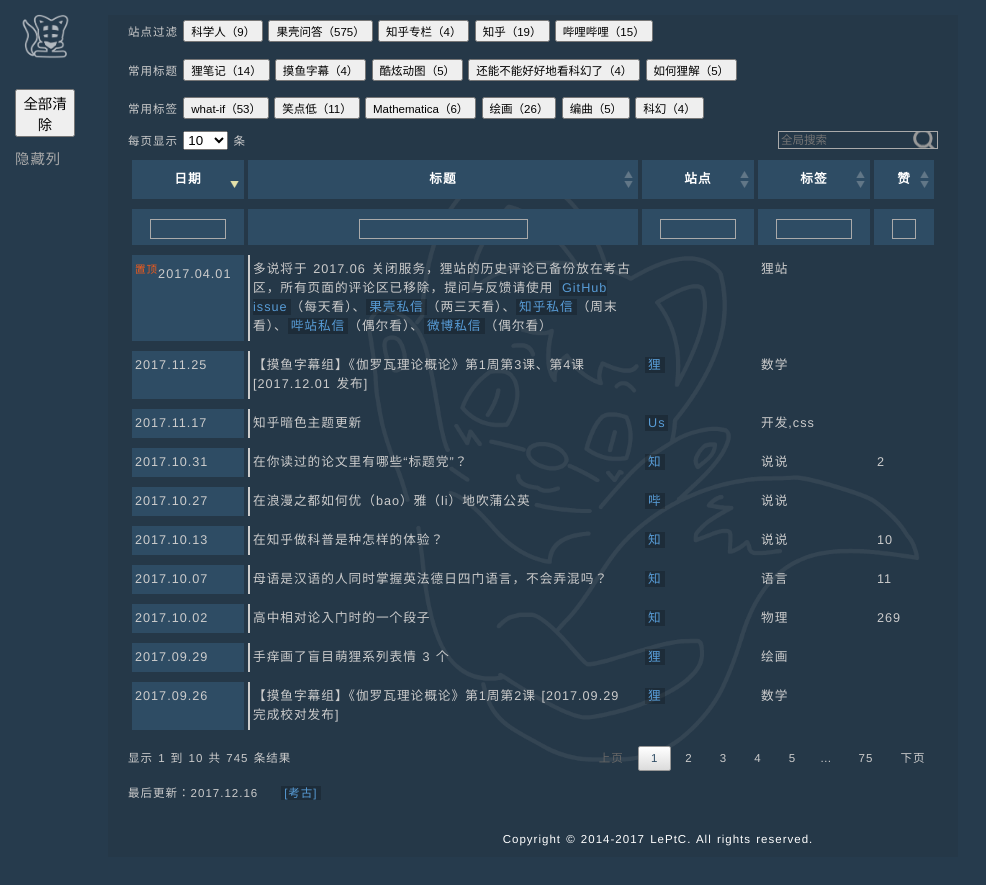
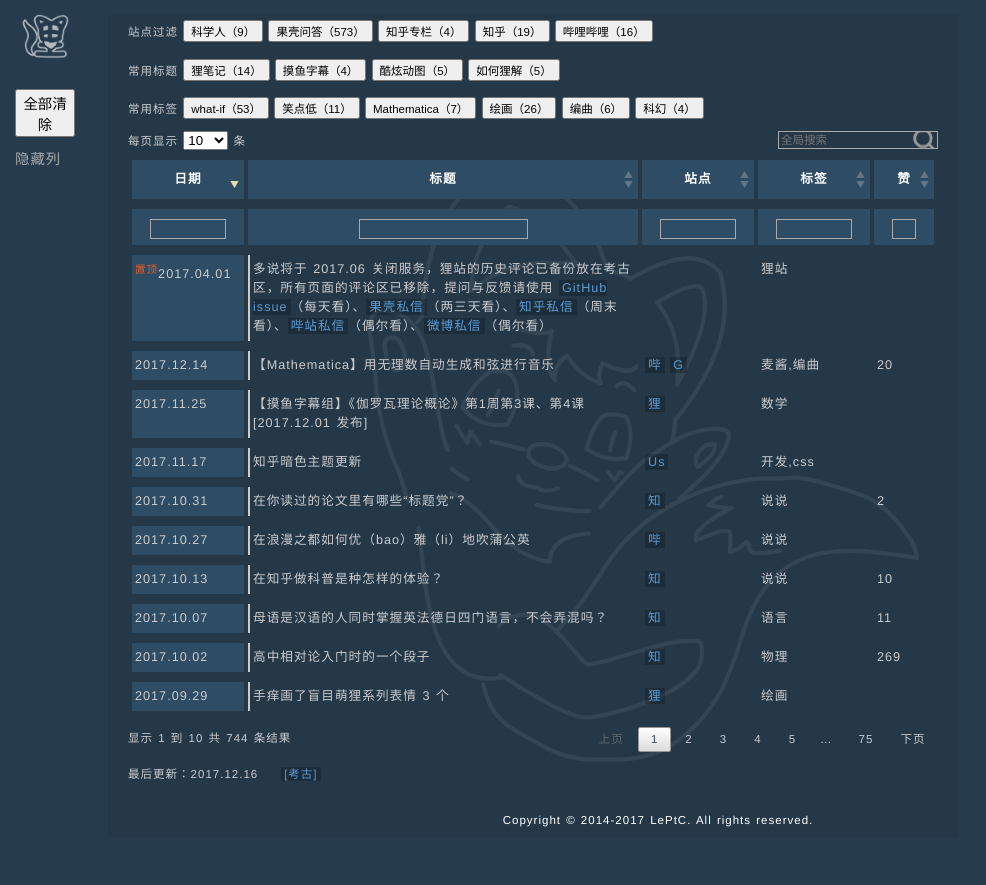
Before and after one commit to LePtC/LePtC.github.io, a Jekyll site: the page built from index.html, in a window 1280 px wide. Shown: the top 885 px of the page, without its empty margins (0-986 px from the left). Built offline with Jekyll 4.4.1, drawn with Linux system fonts in a browser that asks for light colours; Markdown is read by kramdown in place of the engine named in the settings; comment, search, counter and statistics services are not loaded.

Commit message:
add AlphaChord

```diff
--- a/index.html
+++ b/index.html
@@ -146,26 +146,26 @@
 
 <p>站点过滤
 <button type="button" onclick="inject('标签','科学人')">科学人（9）</button>
-<button type="button" onclick="inject('站点','壳问')">果壳问答（575）</button>
+<button type="button" onclick="inject('站点','壳问')">果壳问答（573）</button>
 <button type="button" onclick="inject('站点','知专')">知乎专栏（4）</button>
 <button type="button" onclick="inject('站点','知')">知乎（19）</button>
-<button type="button" onclick="inject('站点','哔')">哔哩哔哩（15）</button>
+<button type="button" onclick="inject('站点','哔')">哔哩哔哩（16）</button>
 </p>
 
 <p>常用标题
 <button type="button" onclick="inject('标题','【狸笔记】')">狸笔记（14）</button>
 <button type="button" onclick="inject('标题','【摸鱼字幕组】')">摸鱼字幕（4）</button>
 <button type="button" onclick="inject('标题','酷炫动图')">酷炫动图（5）</button>
-<button type="button" onclick="inject('标题','【还能不能好好地看科幻了】')">还能不能好好地看科幻了（4）</button>
+<!-- <button type="button" onclick="inject('标题','【还能不能好好地看科幻了】')">还能不能好好地看科幻了（4）</button> -->
 <button type="button" onclick="inject('标题','【如何狸解】')">如何狸解（5）</button>
 </p>
 
 <p>常用标签
 <button type="button" onclick="inject('标签','what-if')">what-if（53）</button>
 <button type="button" onclick="inject('标签','笑点')">笑点低（11）</button>
-<button type="button" onclick="inject('标签','麦酱')">Mathematica（6）</button>
+<button type="button" onclick="inject('标签','麦酱')">Mathematica（7）</button>
 <button type="button" onclick="inject('标签','绘画')">绘画（26）</button>
-<button type="button" onclick="inject('标签','编曲')">编曲（5）</button>
+<button type="button" onclick="inject('标签','编曲')">编曲（6）</button>
 <button type="button" onclick="inject('标签','科幻')">科幻（4）</button>
 </p>
 
@@ -215,6 +215,12 @@
     <a href="http://weibo.com/ttarticle/p/show?id=2309404082667938281154">微</a></td>
 <td>科学人,物理</td><td></td></tr> -->
 
+<tr><td>2017.12.14</td>
+  <td>【Mathematica】用无理数自动生成和弦进行音乐</td>
+<td><a href="http://www.bilibili.com/video/av17271600">哔</a>
+<a href="https://github.com/LePtC/AlphaChord">G</a></td>
+<td>麦酱,编曲</td><td>20</td></tr>
+
 <tr><td>2017.11.25</td>
   <td>【摸鱼字幕组】《伽罗瓦理论概论》第1周第3课、第4课 [2017.12.01 发布]</td>
 <td><a href="moyusub.html">狸</a></td>
```
Also changed, not shown: other parts of index.html (+2 -2 lines).
